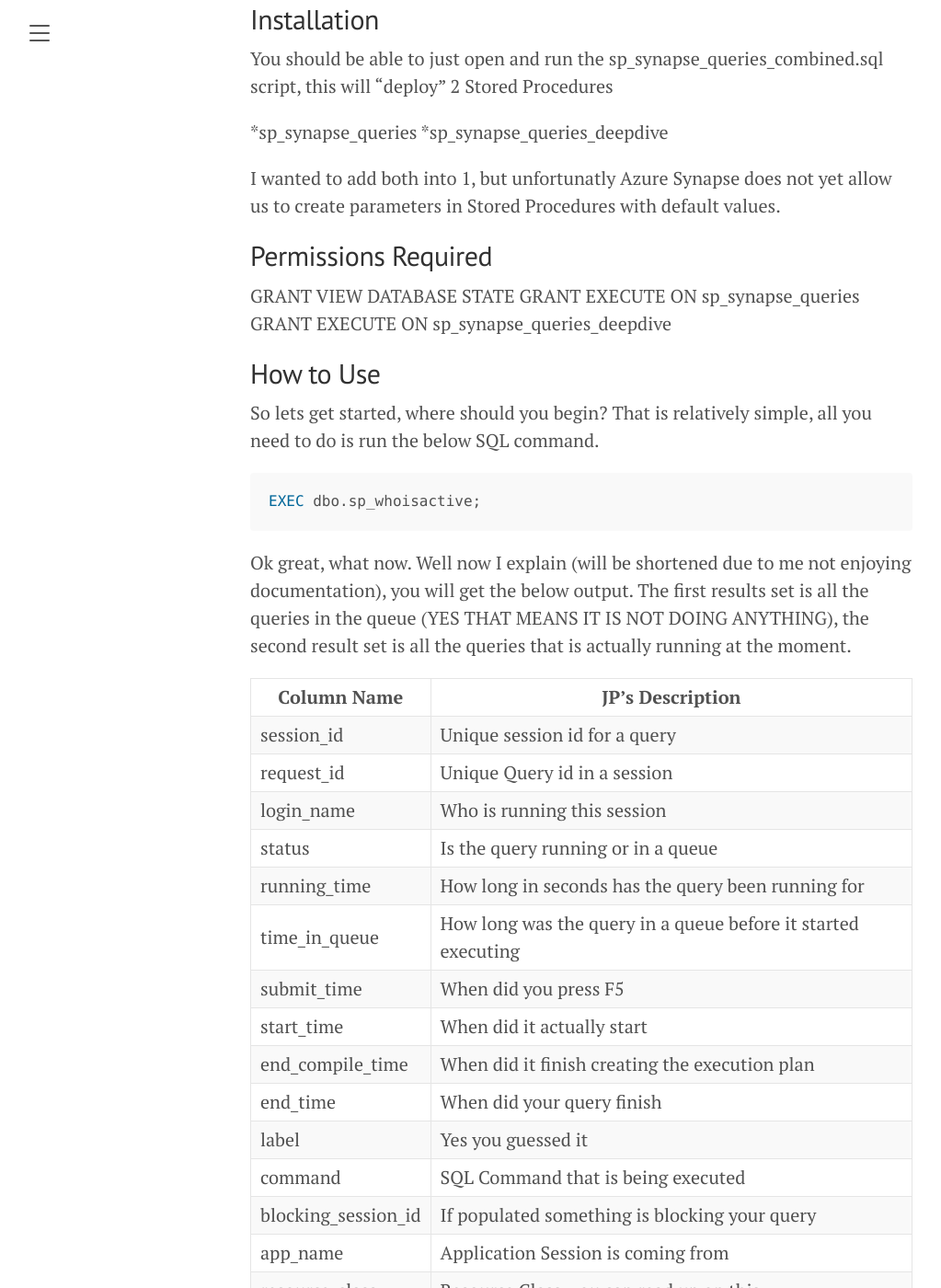
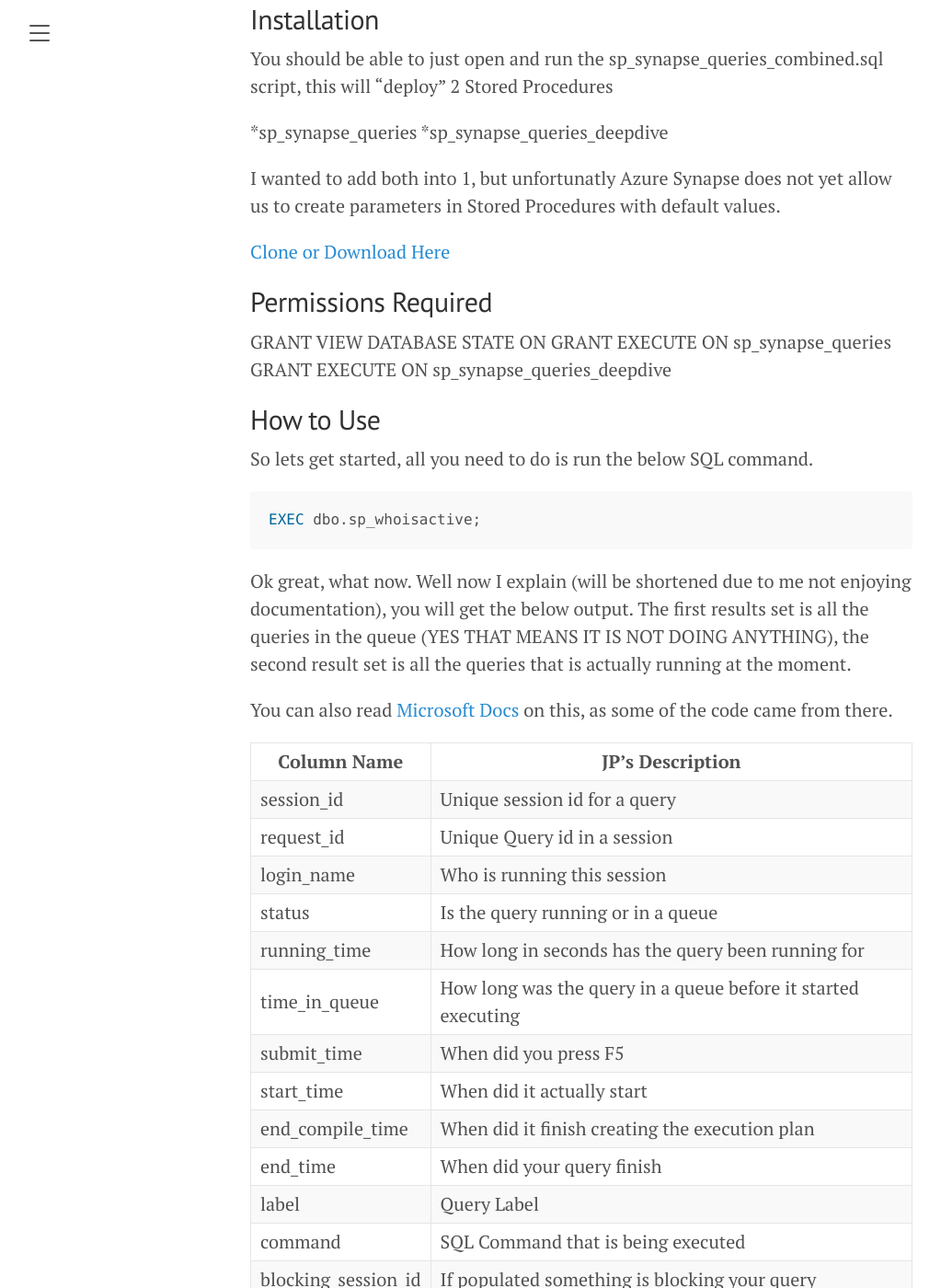
Before and after one commit to JVoogt/JVoogt.github.io, a Jekyll site: the page built from _posts/2020-11-05-Azure-Synapse_Query-Monitoring.md, in a window 1280 px wide and 1400 px high, scrolled down 448 px. Shown: the whole window at 92% size, without its empty margins (8-1031 px from the left). Built offline with Jekyll 4.4.1, drawn with Linux system fonts in a browser that asks for light colours; nearby versions of some CDN libraries; comment, search, counter and statistics services are not loaded.

Commit message:
post: Synapse Changes

````diff
--- a/_posts/2020-11-05-Azure-Synapse_Query-Monitoring.md
+++ b/_posts/2020-11-05-Azure-Synapse_Query-Monitoring.md
@@ -16,20 +16,24 @@ You should be able to just open and run the sp_synapse_queries_combined.sql scri
 
 I wanted to add both into 1, but unfortunatly Azure Synapse does not yet allow us to create parameters in Stored Procedures with default values.
 
+[Clone or Download Here](https://github.com/JVoogt/sp_synapse_queries)
+
 ## Permissions Required
 
-GRANT VIEW DATABASE STATE
+GRANT VIEW DATABASE STATE ON
 GRANT EXECUTE ON sp_synapse_queries
 GRANT EXECUTE ON sp_synapse_queries_deepdive
 
 ## How to Use
-So lets get started, where should you begin? That is relatively simple, all you need to do is run the below SQL command.
+So lets get started, all you need to do is run the below SQL command.
 
 ```sql
 EXEC dbo.sp_whoisactive;
 ```
 
 Ok great, what now. Well now I explain (will be shortened due to me not enjoying documentation), you will get the below output. The first results set is all the queries in the queue (YES THAT MEANS IT IS NOT DOING ANYTHING), the second result set is all the queries that is actually running at the moment.
+
+You can also read [Microsoft Docs](https://docs.microsoft.com/en-us/azure/synapse-analytics/sql-data-warehouse/sql-data-warehouse-manage-monitor) on this, as some of the code came from there.
 
 
 |Column Name	|JP’s Description|
@@ -44,7 +48,7 @@ Ok great, what now. Well now I explain (will be shortened due to me not enjoying
 |start_time	|When did it actually start|
 |end_compile_time	|When did it finish creating the execution plan|
 |end_time	|When did your query finish|
-|label	|Yes you guessed it|
+|label	|Query Label|
 |command	|SQL Command that is being executed|
 |blocking_session_id	|If populated something is blocking your query|
 |app_name	|Application Session is coming from|
````
